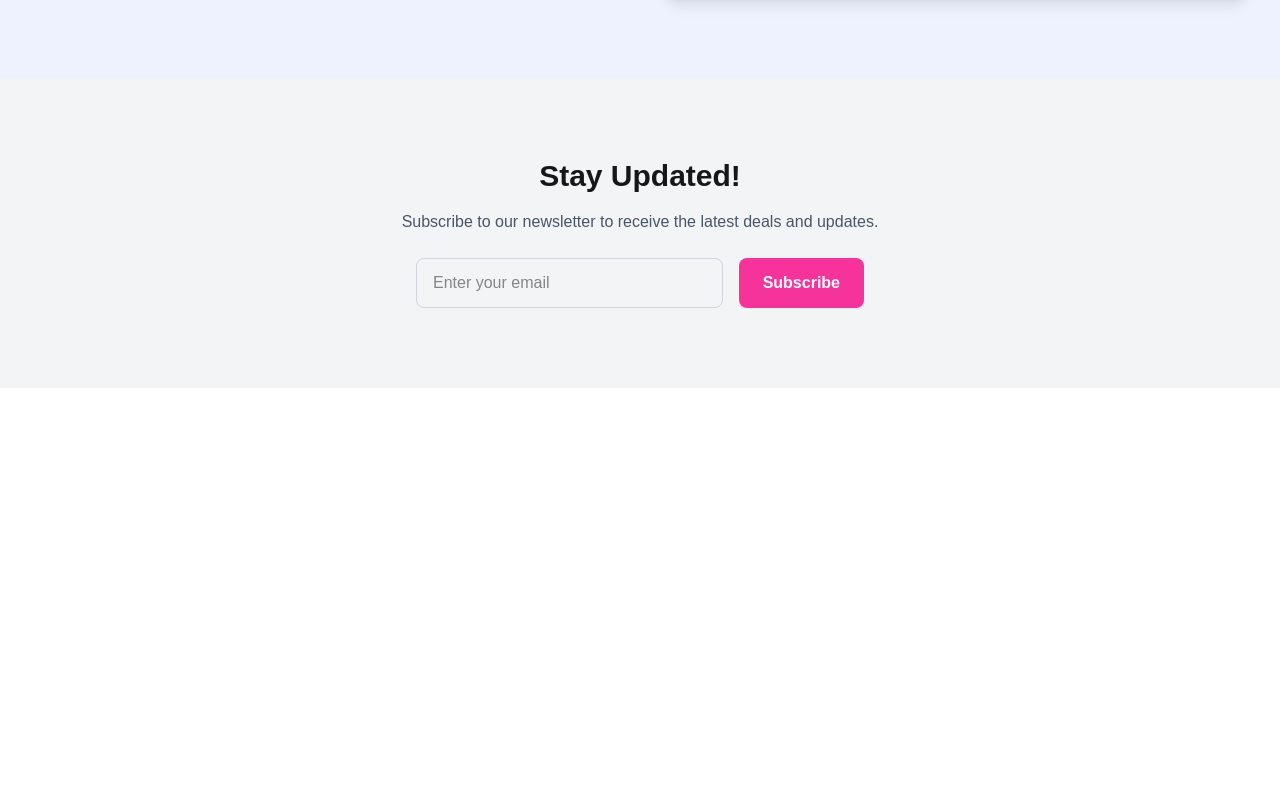
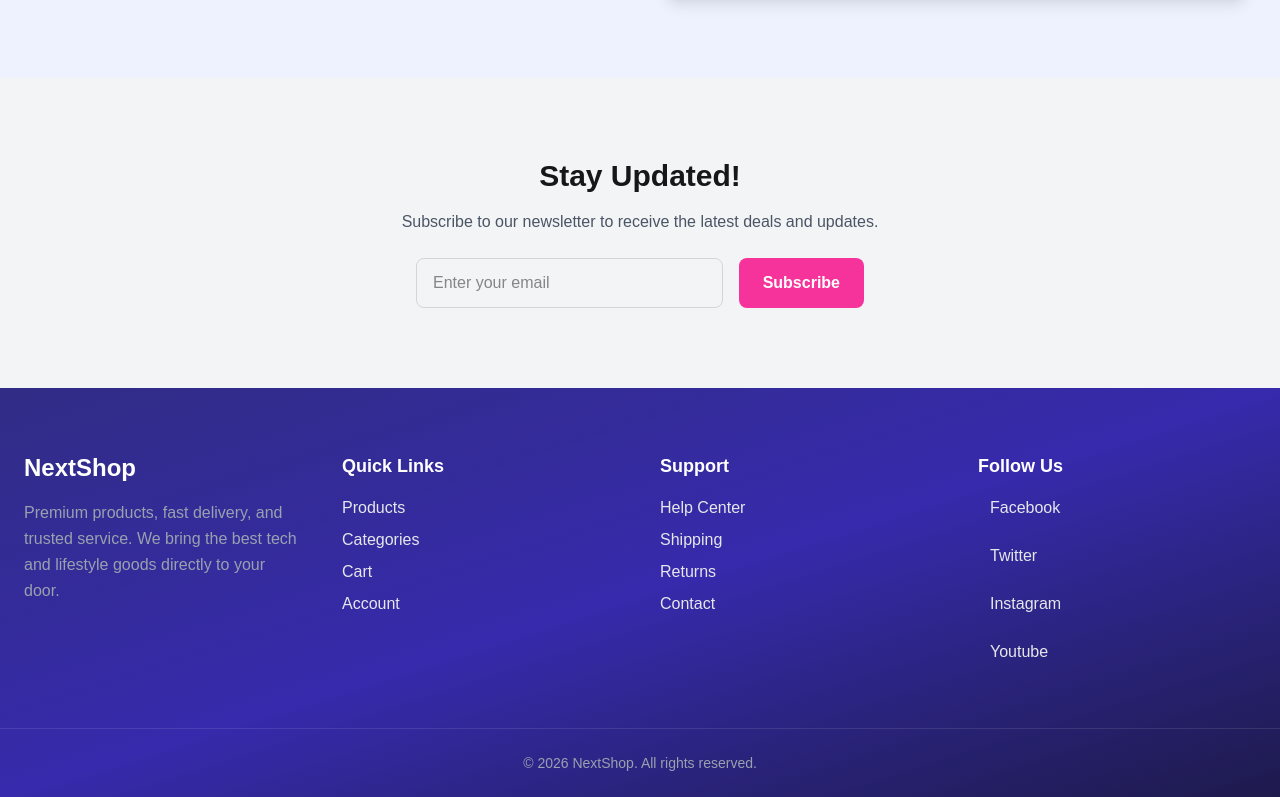
Before and after one commit to devmajharulislam/assignment, a Next.js app: page / in a window 1280 px wide. Shown: the part 1433-2230 px from the top of the page. Before the commit the page ends 1821 px from the top, so only its background shows below. Built offline with nearby package versions, Linux system fonts and the light colour scheme.

Commit message:
improved UI

```diff
--- a/app/layout.tsx
+++ b/app/layout.tsx
@@ -3,6 +3,7 @@ import "./globals.css";
 // import NavBar from "@/components/ui/NavBar";
 import AuthProvider from "@/components/ui/AuthInitializer";
 import AuthInitializer from "@/components/ui/AuthInitializer";
+import Footer from "@/components/Footer";
 // import AppLayout from "@/components/ui/AppLayout";
 
 export default function RootLayout({
@@ -20,7 +21,7 @@ export default function RootLayout({
 
               <NavBar/>
               {children}
-
+    <Footer/>
           </main>
 
       </body>
--- /dev/null
+++ b/components/Footer.tsx
@@ -0,0 +1,66 @@
+"use client";
+
+import Link from "next/link";
+
+export default function Footer() {
+    return (
+        <footer className="bg-gradient-to-br from-indigo-900 via-indigo-800 to-indigo-950 text-gray-200">
+            <div className="max-w-7xl mx-auto px-6 py-16 grid md:grid-cols-4 gap-10">
+
+                {/* Brand */}
+                <div>
+                    <h2 className="text-2xl font-bold text-white mb-4">NextShop</h2>
+                    <p className="text-gray-400 leading-relaxed">
+                        Premium products, fast delivery, and trusted service.
+                        We bring the best tech and lifestyle goods directly to your door.
+                    </p>
+                </div>
+
+                {/* Quick Links */}
+                <div>
+                    <h3 className="text-lg font-semibold text-white mb-4">Quick Links</h3>
+                    <ul className="space-y-2">
+                        <li><Link href="/products" className="hover:text-white transition">Products</Link></li>
+                        <li><Link href="/categories" className="hover:text-white transition">Categories</Link></li>
+                        <li><Link href="/cart" className="hover:text-white transition">Cart</Link></li>
+                        <li><Link href="/user" className="hover:text-white transition">Account</Link></li>
+                    </ul>
+                </div>
+
+                {/* Support */}
+                <div>
+                    <h3 className="text-lg font-semibold text-white mb-4">Support</h3>
+                    <ul className="space-y-2">
+                        <li><Link href="/nextshop/help" className="hover:text-white transition">Help Center</Link></li>
+                        <li><Link href="/nextshop/shipping" className="hover:text-white transition">Shipping</Link></li>
+                        <li><Link href="/nextshop/returns" className="hover:text-white transition">Returns</Link></li>
+                        <li><Link href="/nextshop/contact" className="hover:text-white transition">Contact</Link></li>
+                    </ul>
+                </div>
+
+                {/* Social */}
+                <div>
+                    <h3 className="text-lg font-semibold text-white mb-4">Follow Us</h3>
+                    <ul className="space-y-6 gap-4">
+                        {["facebook", "twitter", "instagram", "youtube"].map((social) => (
+                            <li key={1}>
+                                <Link
+                                    key={social}
+                                    href={`/nextshop/${social}`}
+                                    className="hover:bg-white/20 p-3 rounded-lg transition"
+                                >
+                                    <span className="capitalize">{social}</span>
+                                </Link>
+                            </li>
+                        ))}
+                    </ul>
+                </div>
+            </div>
+
+            {/* Bottom bar */}
+            <div className="border-t border-white/10 py-6 text-center text-gray-400 text-sm">
+                © {new Date().getFullYear()} NextShop. All rights reserved.
+            </div>
+        </footer>
+    );
+}
```
